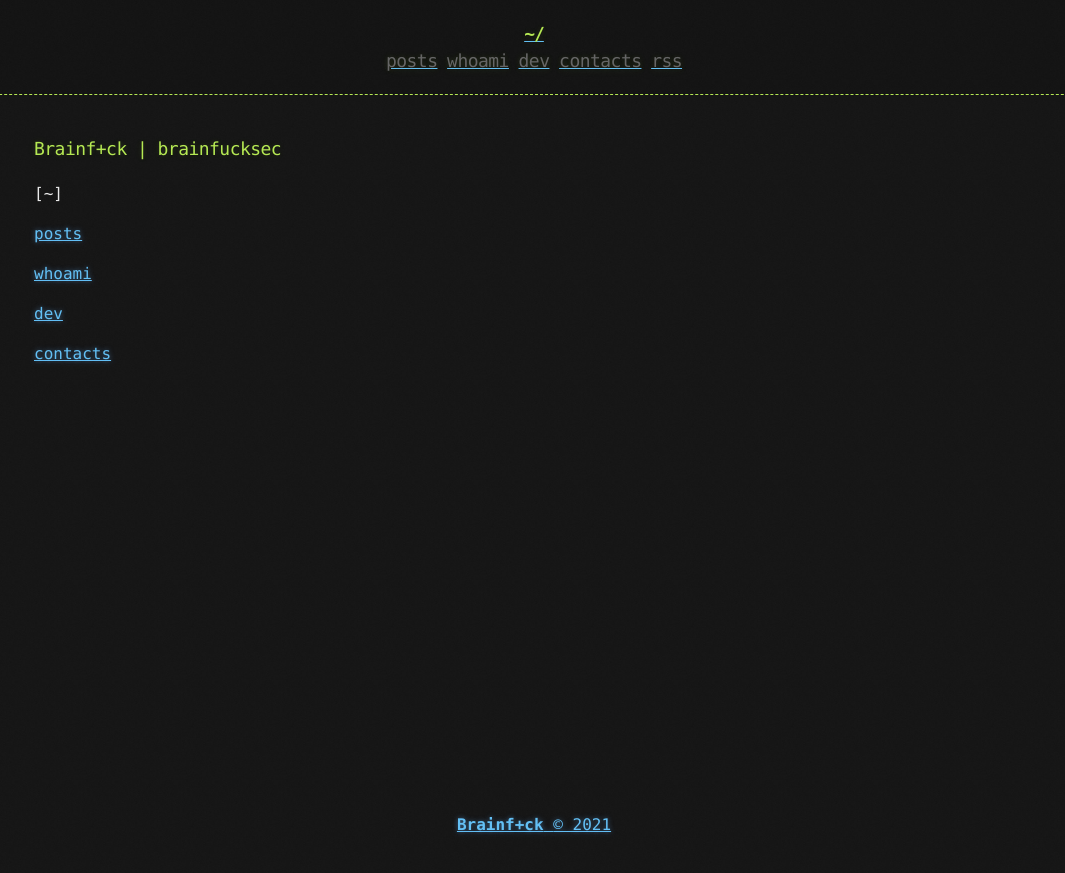
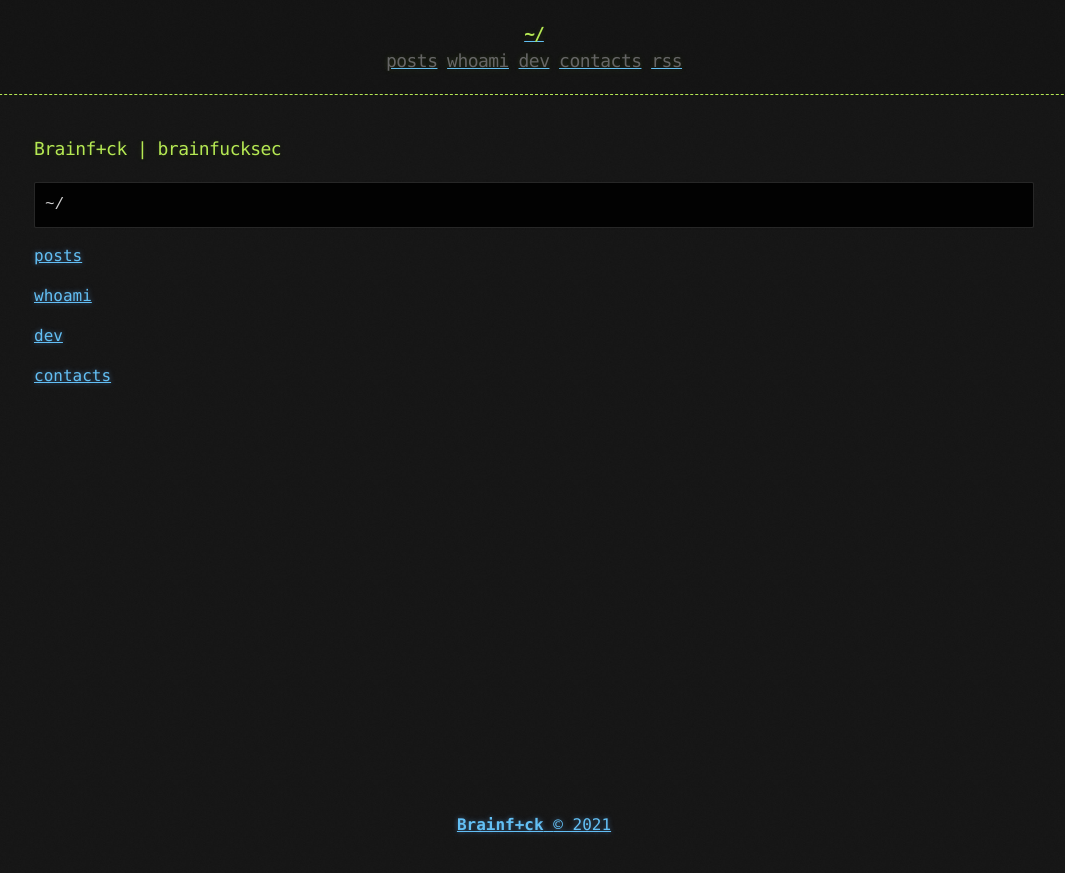
Before and after one commit to brainfucksec/brainfucksec.github.io, a Jekyll site: the page built from index.md, in a window 1280 px wide. Shown: the top 873 px of the page, without its empty margins (106-1171 px from the left). Built offline with Jekyll 4.4.1, drawn with Linux system fonts in a browser that asks for light colours.

Commit message:
Update index.md

````diff
--- a/index.md
+++ b/index.md
@@ -5,7 +5,9 @@ title: home | brainf+ck
 
 ### Brainf+ck | brainfucksec
 
-[~]
+```bash
+~/
+```
 
 [posts](/posts)
 
````
